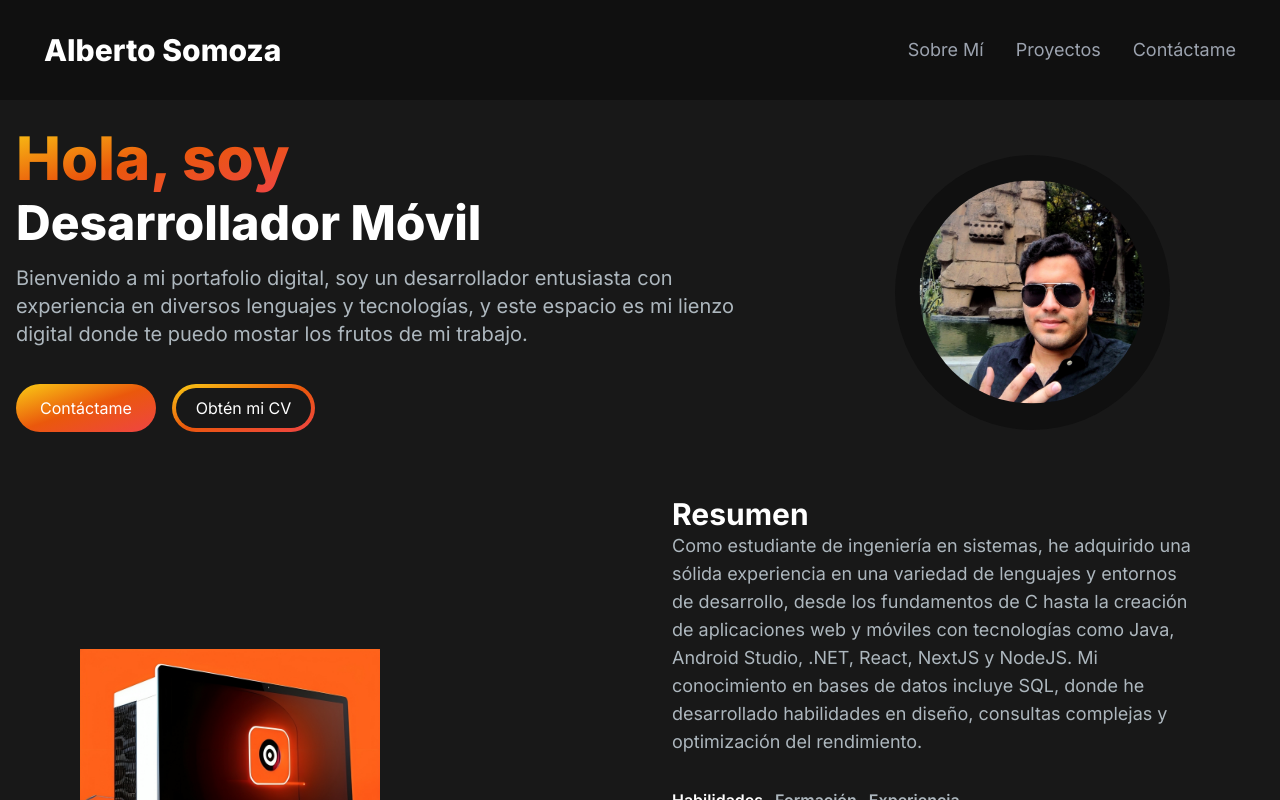
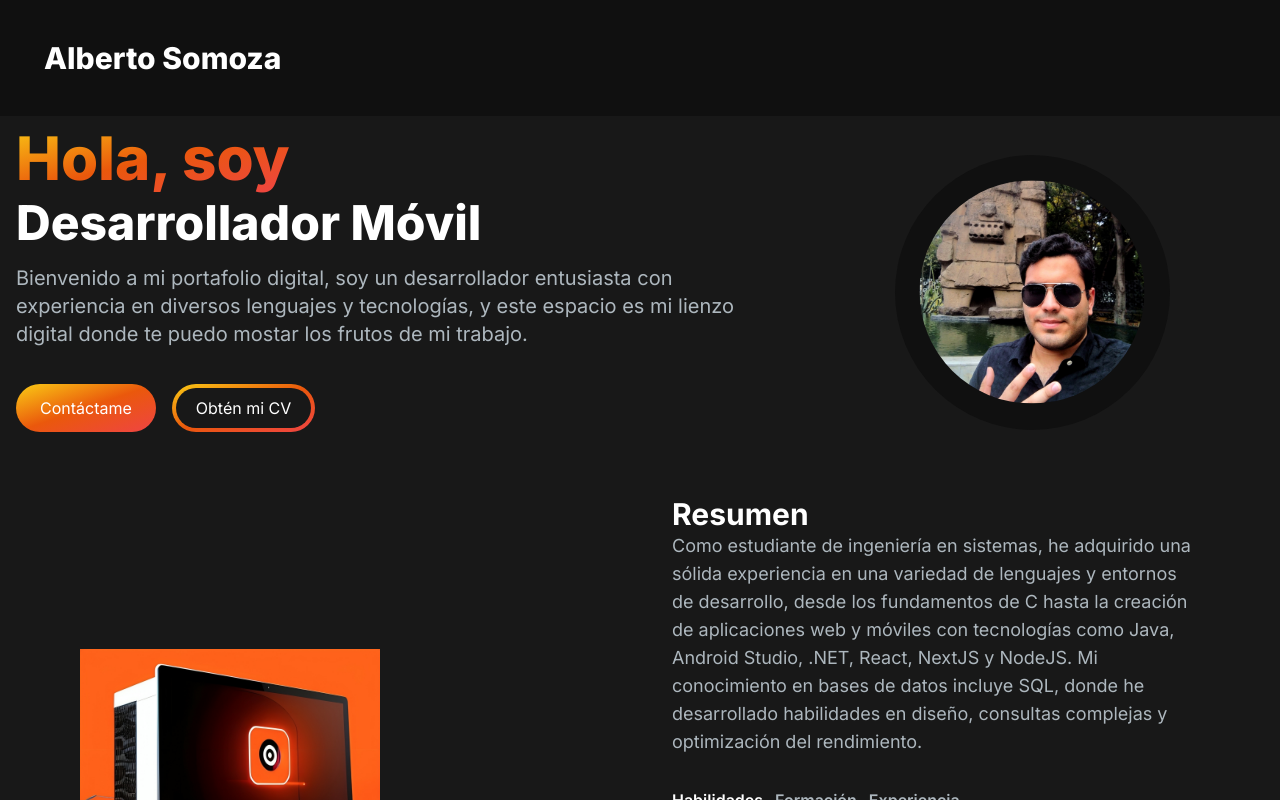
Before and after one commit to AlbertoSCV/portfolio-alberto, a Next.js app: page / in a window 1280 px wide. Shown: the top 800 px of the page. Built offline with nearby package versions, Linux system fonts and the light colour scheme.

Commit message:
Fix Navbar & making functional w/ CV page

```diff
--- a/app/components/nav/NavBar.jsx
+++ b/app/components/nav/NavBar.jsx
@@ -7,30 +7,33 @@ import MenuOverlay from './MenuOverlay';
 const navLinks = [
     {
         title: "Sobre Mí",
-        path: "#about"
+        path: "/#about"
     },
     {
         title: "Proyectos",
-        path: "#proyects"
+        path: "/#proyects"
     },
     {
         title: "Contáctame",
-        path: "#contact-me"
+        path: "/#contact-me"
     }
 ]
 
-const NavBar = () => {
+const NavBar = ({sectionVisible}) => {
 
     const [navbarOpen, setBavbarOpen] = useState(false);
 
   return (
     <nav className="fixed top-0 left-0 right-0 z-50">
         <div className=" bg-[#101010] flex flex-wrap items-center justify-between mx-auto p-8 px-11">
-            <Link href={'/'} className="text-xl sm:text-2xl md:text-3xl font-extrabold">
+            <Link href={'/'} className="text-xl sm:text-2xl md:text-3xl font-extrabold py-2">
                 <span className="text-transparent bg-clip-text bg-white">
                     Alberto Somoza
                 </span>
             </Link>
+            {
+                sectionVisible ?
+                <div>
                     <div className="mobile-menu block md:hidden">
                     {
                         !navbarOpen ? (
@@ -60,6 +63,10 @@ const NavBar = () => {
                         </ul>
                     </div>
                 </div>
+                :
+                null
+            }
+        </div>
     {
         navbarOpen ? <MenuOverlay links={navLinks}/> : null
     }
```
Lines whose indentation alone changed are shown as unchanged.
